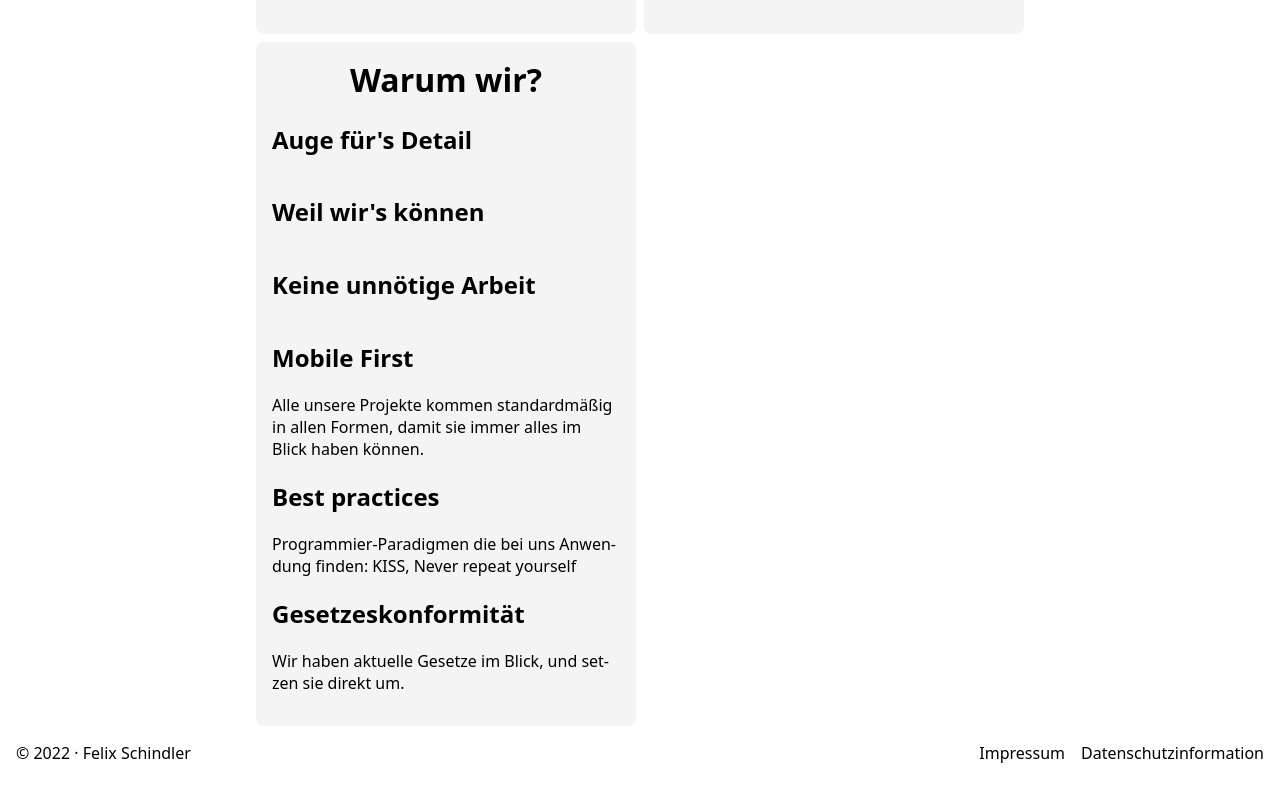
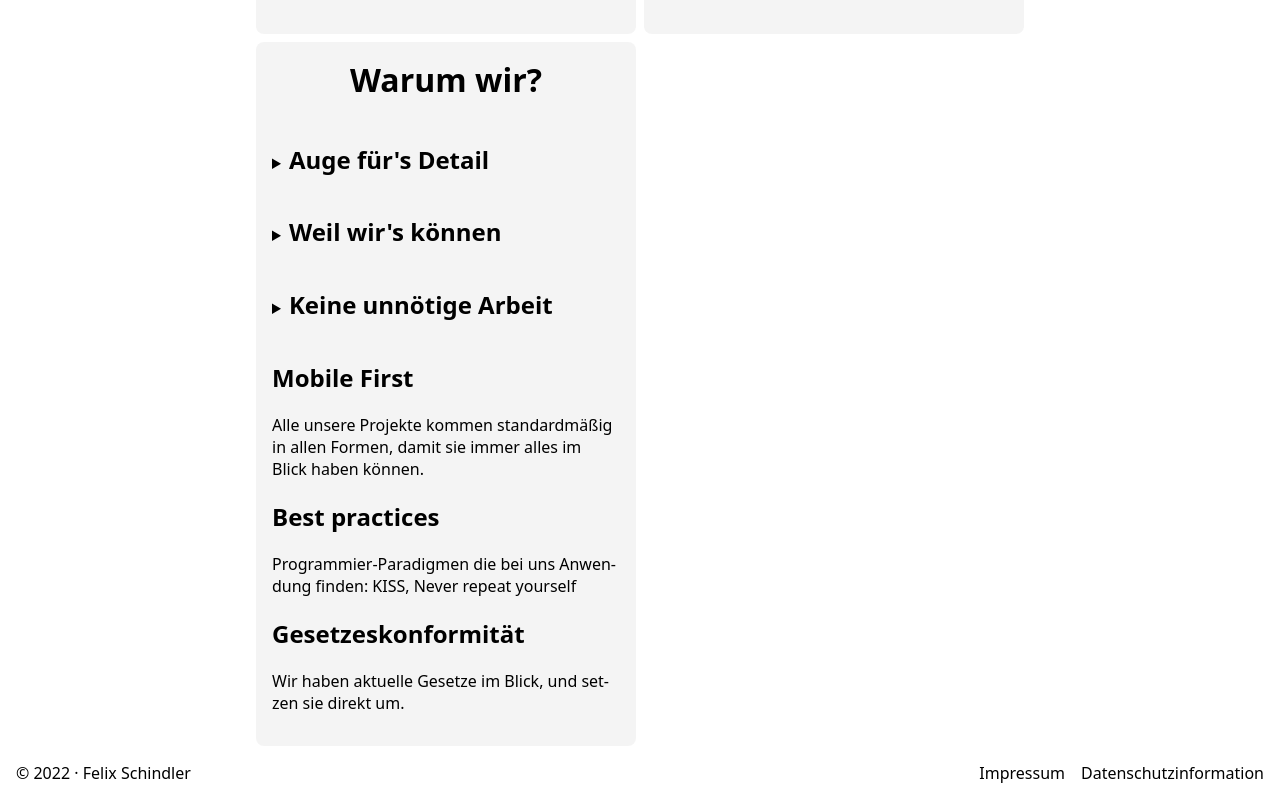
Before and after one commit to felix-schindler/com, a SvelteKit app: page /about in a window 1280 px wide. Shown: the part 1497-2297 px from the top of the page. Built offline with nearby package versions, Linux system fonts and the light colour scheme.

Commit message:
[`/about`]: Use h2 instead of styling summary

```diff
--- a/src/routes/about/+page.svelte
+++ b/src/routes/about/+page.svelte
@@ -26,12 +26,6 @@
 	<h1>{"Faster.\nEasier.\nBetter."}</h1>
 	<h2>{msg}</h2>
 	<h3>Wir helfen!</h3>
-	<!-- <p>
-		Available languages:
-		<button type="button">🇩🇪</button>
-		<button type="button">🇬🇧</button>
-		<button type="button">🇨🇳</button>
-	</p> -->
 </div>
 <div class="grid">
 	<div class="card">
@@ -82,7 +76,7 @@
 		<h1>Warum wir?</h1>
 		<div>
 			<details>
-				<summary role="heading">Auge für's Detail</summary>
+				<summary><h2>Auge für's Detail</h2></summary>
 				<div class="card">
 					<h3>Angenehm für die Augen</h3>
 					<p>Alle unsere Projekte kommen standardmäßig im dunklen und hellen Modus.</p>
@@ -106,7 +100,7 @@
 				</div>
 			</details>
 			<details>
-				<summary role="heading">Weil wir's können</summary>
+				<summary><h2>Weil wir's können</h2></summary>
 				<div class="card">
 					<h3>Frontend und Backend</h3>
 				</div>
@@ -115,7 +109,7 @@
 				</div>
 			</details>
 			<details>
-				<summary role="heading">Keine unnötige Arbeit</summary>
+				<summary><h2>Keine unnötige Arbeit</h2></summary>
 				<div class="card">
 					<h3>Wir erfinden das Rad nicht neu, wir benutzen es.</h3>
 					<p>
@@ -188,16 +182,12 @@
 
 		.card {
 			details {
-				summary[role="heading"] {
+				summary {
 					cursor: pointer;
 
-					display: block;
-					font-size: 1.5em;
-					margin-block-start: 0.83em;
-					margin-block-end: 0.83em;
-					margin-inline-start: 0px;
-					margin-inline-end: 0px;
-					font-weight: bold;
+					h2 {
+						display: inline-block;
+					}
 				}
 
 				.card:not(:last-child) {
```
